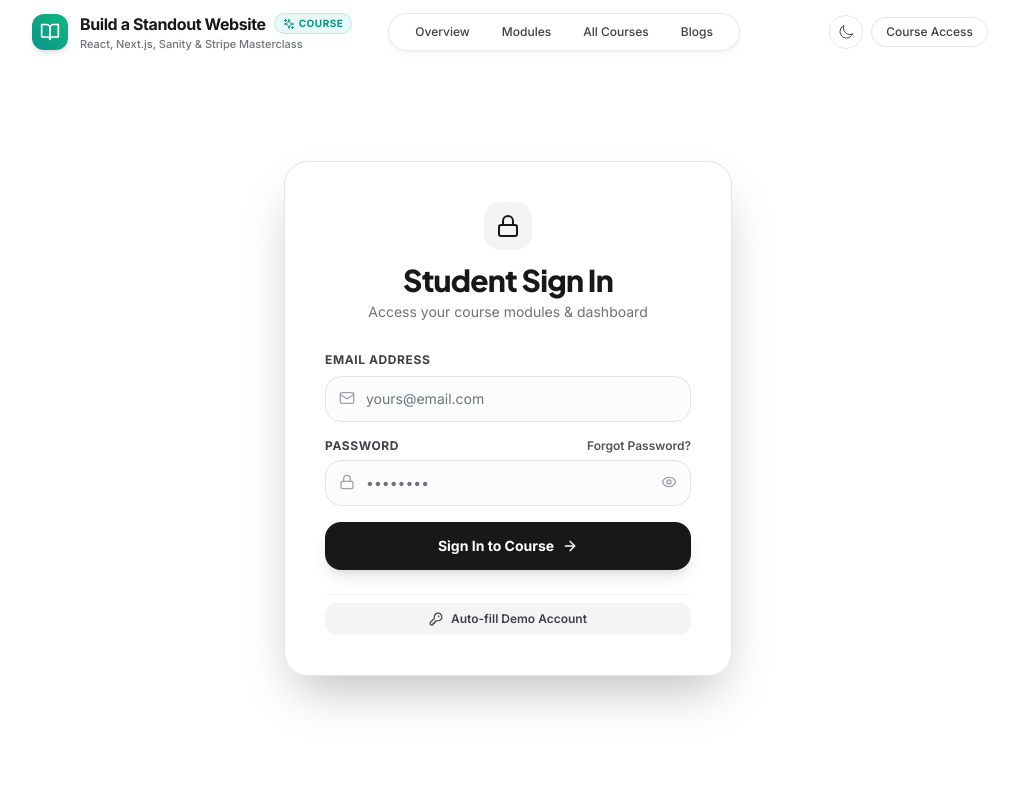
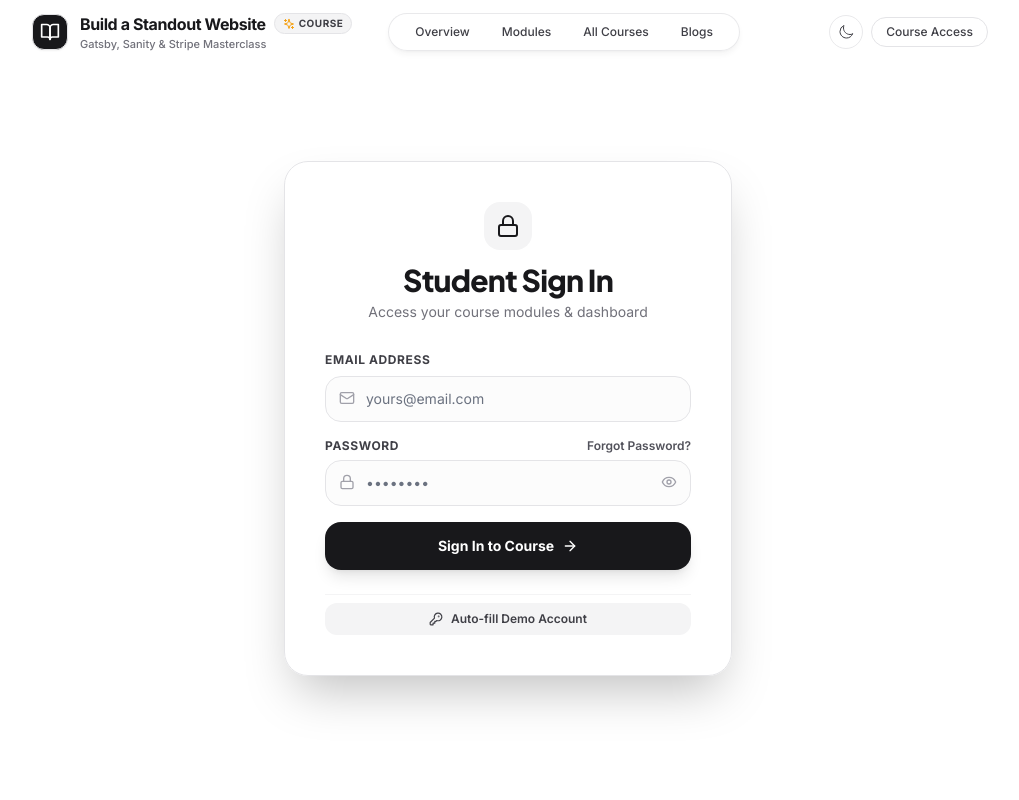
Before and after one commit to taimoorsattar7/taimoorsattar-web, a Next.js app: page /auth in a window 1280 px wide. Shown: the top 800 px of the page, without its empty margins (132-1151 px from the left). Built offline with nearby package versions, Linux system fonts and the light colour scheme.

Commit message:
Update course header text to Gatsby, Sanity & Stripe and remove green icon styling

```diff
--- a/src/components/header.tsx
+++ b/src/components/header.tsx
@@ -128,7 +128,7 @@ export default function Header() {
                         href="/p/build-standout-website"
                         className="flex items-center gap-3 group no-underline focus:outline-none focus-visible:ring-2 focus-visible:ring-teal-500 rounded-full px-1 py-0.5"
                       >
-                        <div className="w-9 h-9 rounded-xl bg-gradient-to-tr from-teal-600 to-emerald-500 text-white font-extrabold text-sm flex items-center justify-center shadow-md shrink-0">
+                        <div className="w-9 h-9 rounded-xl bg-zinc-900 dark:bg-zinc-100 text-white dark:text-zinc-900 font-extrabold text-sm flex items-center justify-center shadow-sm shrink-0 border border-zinc-200 dark:border-zinc-800">
                           <BookOpen className="w-5 h-5" />
                         </div>
                         <div className="flex flex-col text-left">
@@ -136,12 +136,12 @@ export default function Header() {
                             <span className="font-extrabold text-sm sm:text-base tracking-tight text-zinc-900 dark:text-zinc-100 group-hover:text-teal-600 dark:group-hover:text-teal-400 transition-colors">
                               Build a Standout Website
                             </span>
-                            <span className="hidden md:inline-flex items-center gap-1 px-2 py-0.5 rounded-full bg-teal-500/10 text-teal-600 dark:text-teal-400 border border-teal-500/20 text-[10px] font-bold uppercase tracking-wider">
-                              <Sparkles className="w-3 h-3" /> Course
+                            <span className="hidden md:inline-flex items-center gap-1 px-2 py-0.5 rounded-full bg-zinc-100 dark:bg-zinc-800 text-zinc-700 dark:text-zinc-300 border border-zinc-200 dark:border-zinc-700 text-[10px] font-bold uppercase tracking-wider">
+                              <Sparkles className="w-3 h-3 text-amber-500" /> Course
                             </span>
                           </div>
                           <span className="text-[11px] font-medium text-zinc-500 dark:text-zinc-400 hidden sm:block">
-                            React, Next.js, Sanity & Stripe Masterclass
+                            Gatsby, Sanity & Stripe Masterclass
                           </span>
                         </div>
                       </Link>
--- a/src/molecule/header-login/index.tsx
+++ b/src/molecule/header-login/index.tsx
@@ -39,7 +39,7 @@ const HeaderLogin = ({ onClickSideMenuHandler }: any) => {
             </button>
 
             <Link href="/p/build-standout-website" className="flex items-center gap-3 no-underline group">
-              <div className="w-9 h-9 rounded-xl bg-gradient-to-tr from-teal-600 to-emerald-500 text-white font-extrabold text-sm flex items-center justify-center shadow-md shrink-0">
+              <div className="w-9 h-9 rounded-xl bg-zinc-900 dark:bg-zinc-100 text-white dark:text-zinc-900 font-extrabold text-sm flex items-center justify-center shadow-sm shrink-0 border border-zinc-200 dark:border-zinc-800">
                 <BookOpen className="w-5 h-5" />
               </div>
               <div className="flex flex-col">
@@ -47,8 +47,8 @@ const HeaderLogin = ({ onClickSideMenuHandler }: any) => {
                   <span className="font-extrabold text-base tracking-tight text-zinc-900 dark:text-zinc-100 group-hover:text-teal-600 dark:group-hover:text-teal-400 transition-colors">
                     Build a Standout Website
                   </span>
-                  <span className="hidden md:inline-flex items-center gap-1 px-2 py-0.5 rounded-full bg-teal-500/10 text-teal-600 dark:text-teal-400 border border-teal-500/20 text-[10px] font-bold uppercase tracking-wider">
-                    <Sparkles className="w-3 h-3" /> Course
+                  <span className="hidden md:inline-flex items-center gap-1 px-2 py-0.5 rounded-full bg-zinc-100 dark:bg-zinc-800 text-zinc-700 dark:text-zinc-300 border border-zinc-200 dark:border-zinc-700 text-[10px] font-bold uppercase tracking-wider">
+                    <Sparkles className="w-3 h-3 text-amber-500" /> Course
                   </span>
                 </div>
                 <span className="text-[11px] font-medium text-zinc-500 dark:text-zinc-400 hidden sm:block">
```
